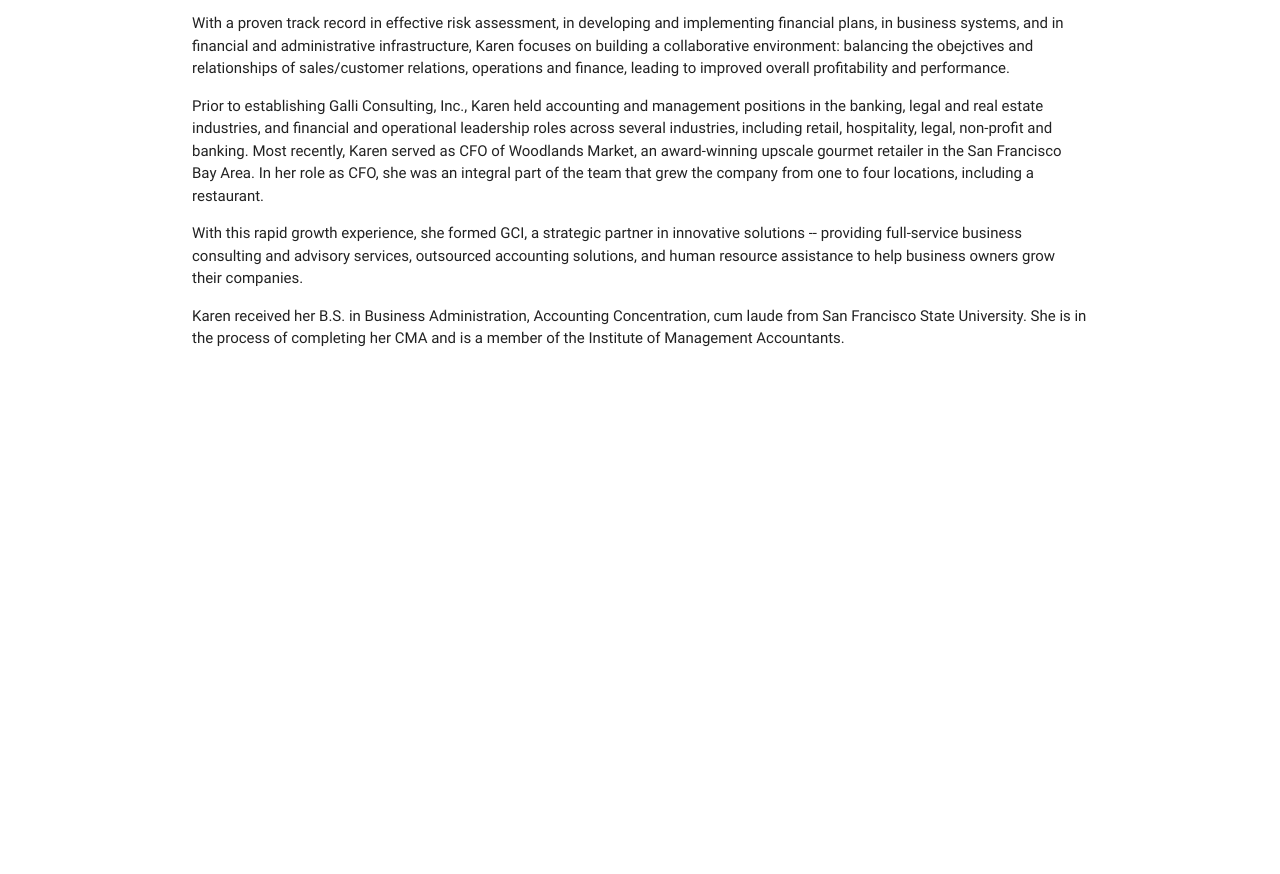
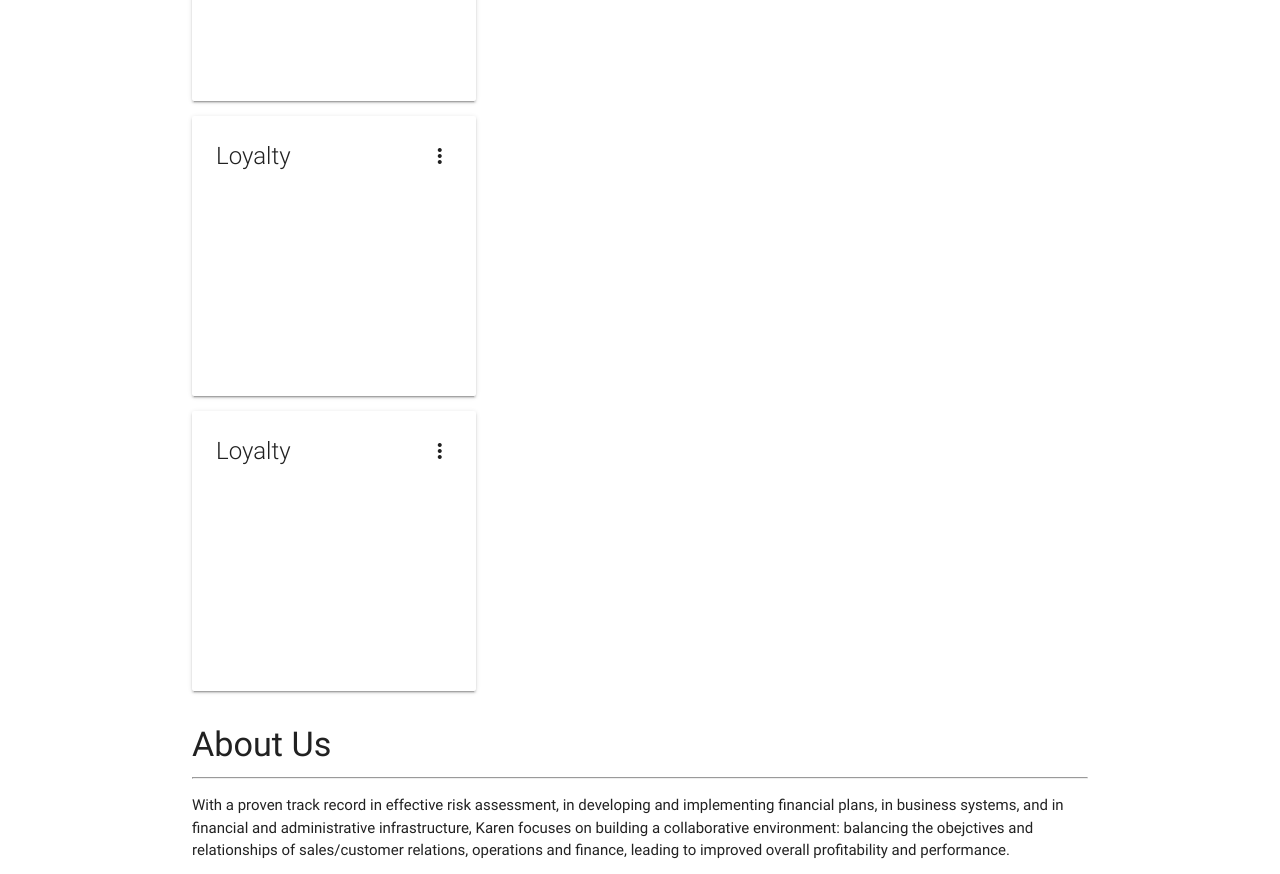
Before and after one commit to balbini/galliconsulting, a website: page index.html in a window 1280 px wide. Shown: the part 427-1301 px from the top of the page. Before the commit the page ends 800 px from the top, so only its background shows below. Drawn offline with nearby package versions, Linux system fonts and the light colour scheme.

Commit message:
working on formatting cards

```diff
--- a/assets/style.css
+++ b/assets/style.css
@@ -1,3 +1,8 @@
 li {
   padding: 15%;
 }
+
+.card {
+  height: 35vh;
+  overflow: hidden;
+}
--- a/index.html
+++ b/index.html
@@ -38,19 +38,43 @@
       <div id="testimonials">
         <h4>Client Testimonials</h4>
         <div class="row">
-          <div class="col s12 m6 l3">
+          <div class="col s12 m4 l4">
             <div class="card">
               <div class="card-content">
                 <span class="card-title activator">Loyalty<i class="material-icons right">more_vert</i></span>
               </div>
               <div class="card-reveal">
-                <span class="card-title">Loyalty<i class="material-icons right">Close</i></span>
+                <span class="card-title">Loyalty<i class="material-icons right">close</i></span>
                 <p>I got to know Karen while I was on the board at Woodlands Market, and Karen's loyalty and length of employment with Woodlands Market speaks volumes. Her ability to multi-task and handle financial decisions is exceptional. Her business acumen and knowledge of accounting, along with her being trustworthy and loyal, are very hard to find in today's marketplace. As an independent grocer, most business consultants I encounter don't understand how many hats you have to wear but Karen knows it all too well, which for me is very important. Her professional experience in the many facets of business combined with the above skill set would make her a tremendous assest to any organization.
                   <br>
                   ~Andy Bachich, Owner at Andy's Local Market
               </p>
             </div>
           </div>
+          <div class="card">
+            <div class="card-content">
+              <span class="card-title activator">Loyalty<i class="material-icons right">more_vert</i></span>
+            </div>
+            <div class="card-reveal">
+              <span class="card-title">Loyalty<i class="material-icons right">close</i></span>
+              <p>I got to know Karen while I was on the board at Woodlands Market, and Karen's loyalty and length of employment with Woodlands Market speaks volumes. Her ability to multi-task and handle financial decisions is exceptional. Her business acumen and knowledge of accounting, along with her being trustworthy and loyal, are very hard to find in today's marketplace. As an independent grocer, most business consultants I encounter don't understand how many hats you have to wear but Karen knows it all too well, which for me is very important. Her professional experience in the many facets of business combined with the above skill set would make her a tremendous assest to any organization.
+                <br>
+                ~Edward Segal, former CEO of the Marin Association of Realtors
+            </p>
+          </div>
+        </div>
+        <div class="card">
+          <div class="card-content">
+            <span class="card-title activator">Loyalty<i class="material-icons right">more_vert</i></span>
+          </div>
+          <div class="card-reveal">
+            <span class="card-title">Loyalty<i class="material-icons right">close</i></span>
+            <p>I got to know Karen while I was on the board at Woodlands Market, and Karen's loyalty and length of employment with Woodlands Market speaks volumes. Her ability to multi-task and handle financial decisions is exceptional. Her business acumen and knowledge of accounting, along with her being trustworthy and loyal, are very hard to find in today's marketplace. As an independent grocer, most business consultants I encounter don't understand how many hats you have to wear but Karen knows it all too well, which for me is very important. Her professional experience in the many facets of business combined with the above skill set would make her a tremendous assest to any organization.
+              <br>
+              ~Ron Goldman, Partner at The Goldman Law Firm
+          </p>
+        </div>
+      </div>
           </div>
         </div>
       </div>
```
